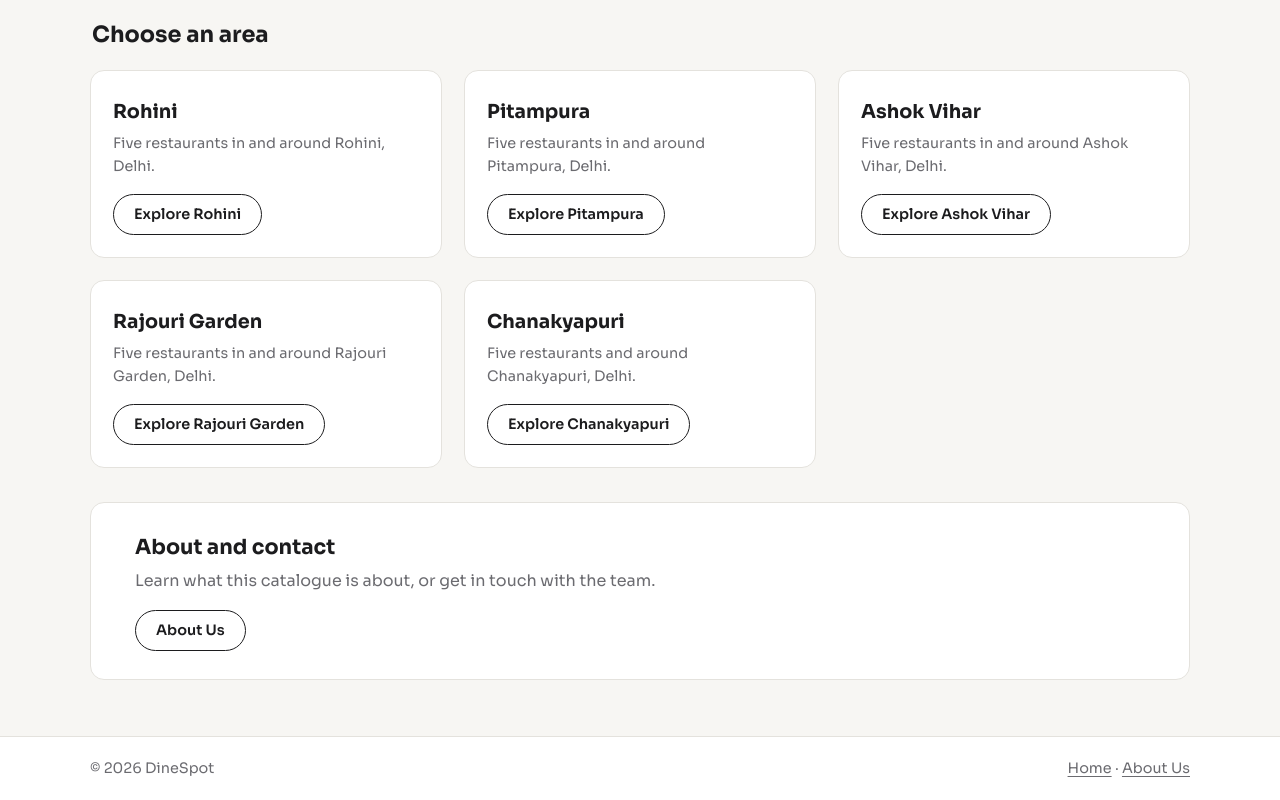
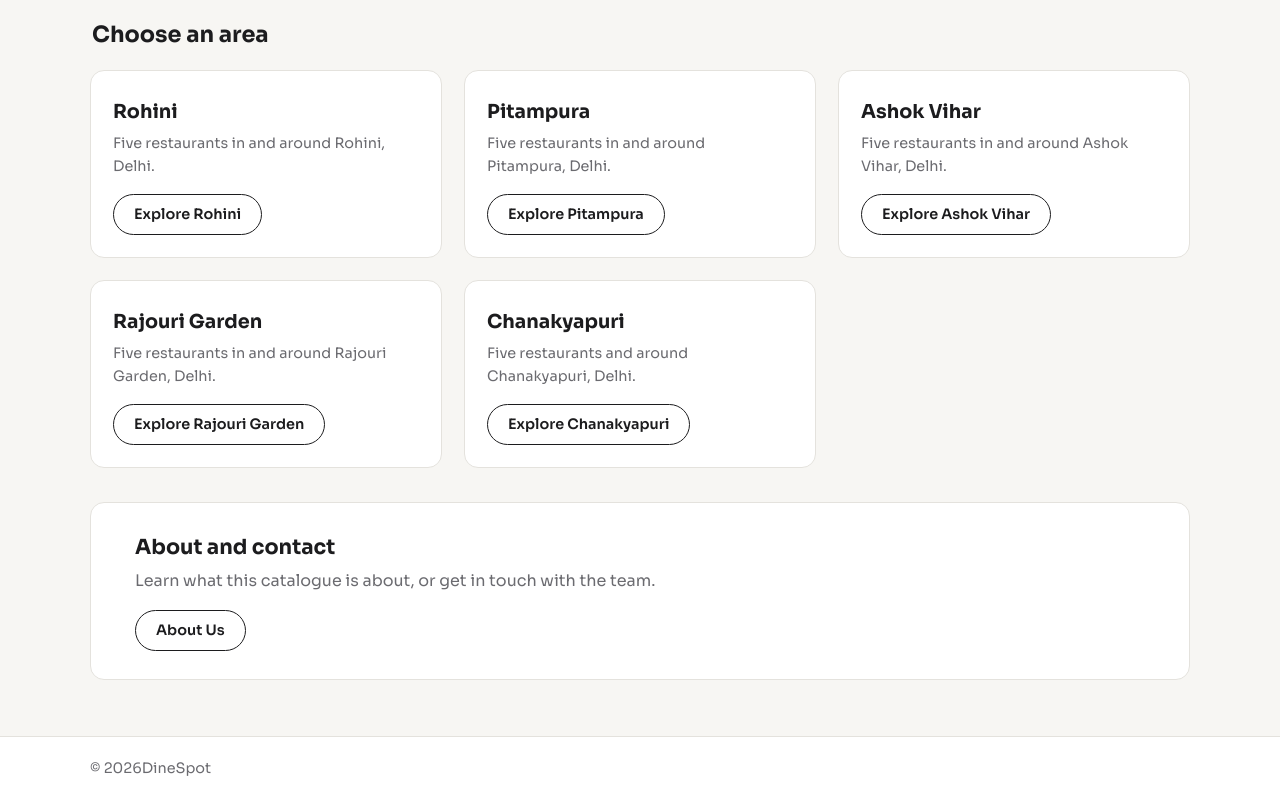
Before and after one commit to preshtha13/A-Restaurant-Catalogue, a plain HTML site: page index.html in a window 1280 px wide. Shown: the part 309-1109 px from the top of the page. Drawn offline with Linux system fonts and the light colour scheme.

Commit message:
Copyright information modified

```diff
--- a/index.html
+++ b/index.html
@@ -83,8 +83,7 @@
   <footer>
     <div class="wrap">
       <div class="foot glass">
-        <span>&copy; 2026  DineSpot</span>
-        <span><a href="index.html" target="_self">Home</a> · <a href="about.html" target="_self">About Us</a></span>
+        <span>&copy; 2026DineSpot</span>
       </div>
     </div>
   </footer>
```
Also changed, not shown: about.html (+1 -1 lines).
